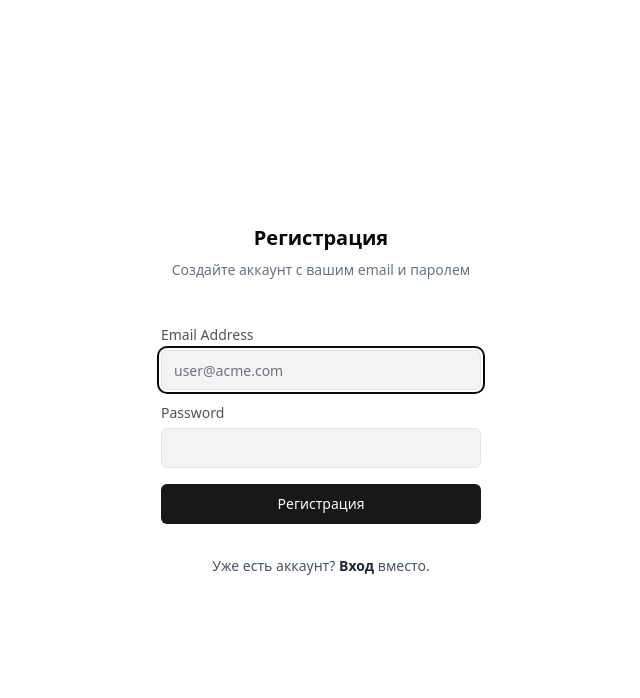
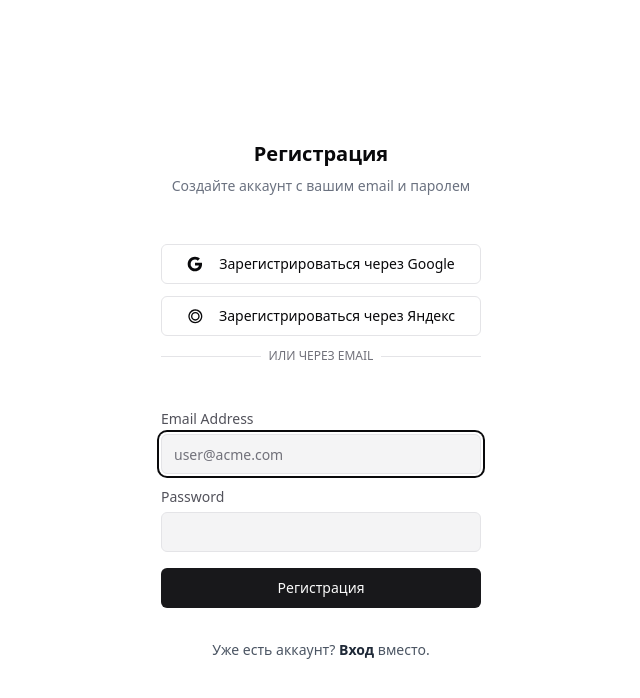
Before and after one commit to Pevznergo/ainew, a Next.js app: page /register in a window 1280 px wide. Shown: the top 698 px of the page, without its empty margins (319-959 px from the left). Built offline with nearby package versions, Linux system fonts and the light colour scheme; no server answers; what bcrypt-ts would draw is missing.

Commit message:
google yandex auth

```diff
--- a/app/(auth)/auth.ts
+++ b/app/(auth)/auth.ts
@@ -1,6 +1,8 @@
 import { compare } from 'bcrypt-ts';
 import NextAuth, { type DefaultSession } from 'next-auth';
 import Credentials from 'next-auth/providers/credentials';
+import Google from 'next-auth/providers/google';
+import Yandex from 'next-auth/providers/yandex';
 import {
   createGuestUser,
   getUser,
@@ -45,6 +47,16 @@ export const {
 } = NextAuth({
   ...authConfig,
   providers: [
+    // OAuth провайдеры (добавляем в начало)
+    Google({
+      clientId: process.env.GOOGLE_CLIENT_ID || '',
+      clientSecret: process.env.GOOGLE_CLIENT_SECRET || '',
+    }),
+    Yandex({
+      clientId: process.env.YANDEX_CLIENT_ID || '',
+      clientSecret: process.env.YANDEX_CLIENT_SECRET || '',
+    }),
+    // Существующие провайдеры
     Credentials({
       credentials: {},
       async authorize({ email, password }: any) {
@@ -82,7 +94,7 @@ export const {
     async jwt({ token, user }) {
       if (user) {
         token.id = user.id as string;
-        token.type = user.type;
+        token.type = user.type || 'regular'; // Устанавливаем тип для OAuth пользователей
       }
 
       return token;
@@ -106,5 +118,12 @@ export const {
       }
       return session;
     },
+    async signIn({ user, account }) {
+      // Устанавливаем тип 'regular' для OAuth пользователей
+      if (account?.provider === 'google' || account?.provider === 'yandex') {
+        user.type = 'regular';
+      }
+      return true;
+    },
   },
 });
--- a/app/(auth)/login/page.tsx
+++ b/app/(auth)/login/page.tsx
@@ -3,8 +3,10 @@
 import Link from 'next/link';
 import { useRouter } from 'next/navigation';
 import { useActionState, useEffect, useState } from 'react';
+import { signIn } from 'next-auth/react';
 import { toast } from '@/components/toast';
 import { gtmEvent } from '@/lib/gtm';
+import { Button } from '@/components/ui/button';
 
 import { AuthForm } from '@/components/auth-form';
 import { SubmitButton } from '@/components/submit-button';
@@ -47,6 +49,17 @@ export default function Page() {
     formAction(formData);
   };
 
+  const handleOAuthSignIn = async (provider: 'google' | 'yandex') => {
+    try {
+      await signIn(provider, { callbackUrl: '/' });
+    } catch (error) {
+      toast({
+        type: 'error',
+        description: `Ошибка при входе через ${provider === 'google' ? 'Google' : 'Яндекс'}`,
+      });
+    }
+  };
+
   return (
     <div className="flex h-dvh w-screen items-start pt-12 md:pt-0 md:items-center justify-center bg-background">
       <div className="w-full max-w-md overflow-hidden rounded-2xl flex flex-col gap-12">
@@ -56,6 +69,67 @@ export default function Page() {
             Используйте ваш email и пароль для входа
           </p>
         </div>
+
+        {/* OAuth кнопки */}
+        <div className="px-4 sm:px-16 space-y-3">
+          <Button
+            type="button"
+            variant="outline"
+            className="w-full"
+            onClick={() => handleOAuthSignIn('google')}
+          >
+            <svg className="w-5 h-5 mr-2" viewBox="0 0 24 24">
+              <path
+                fill="currentColor"
+                d="M22.56 12.25c0-.78-.07-1.53-.2-2.25H12v4.26h5.92c-.26 1.37-1.04 2.53-2.21 3.31v2.77h3.57c2.08-1.92 3.28-4.74 3.28-8.09z"
+              />
+              <path
+                fill="currentColor"
+                d="M12 23c2.97 0 5.46-.98 7.28-2.66l-3.57-2.77c-.98.66-2.23 1.06-3.71 1.06-2.86 0-5.29-1.93-6.16-4.53H2.18v2.84C3.99 20.53 7.7 23 12 23z"
+              />
+              <path
+                fill="currentColor"
+                d="M5.84 14.09c-.22-.66-.35-1.36-.35-2.09s.13-1.43.35-2.09V7.07H2.18C1.43 8.55 1 10.22 1 12s.43 3.45 1.18 4.93l2.85-2.22.81-.62z"
+              />
+              <path
+                fill="currentColor"
+                d="M12 5.38c1.62 0 3.06.56 4.21 1.64l3.15-3.15C17.45 2.09 14.97 1 12 1 7.7 1 3.99 3.47 2.18 7.07l3.66 2.84c.87-2.6 3.3-4.53 6.16-4.53z"
+              />
+            </svg>
+            Войти через Google
+          </Button>
+
+          <Button
+            type="button"
+            variant="outline"
+            className="w-full"
+            onClick={() => handleOAuthSignIn('yandex')}
+          >
+            <svg className="w-5 h-5 mr-2" viewBox="0 0 24 24">
+              <path
+                fill="currentColor"
+                d="M12.5 2C6.7 2 2 6.7 2 12.5S6.7 23 12.5 23 23 18.3 23 12.5 18.3 2 12.5 2zm0 19C7.8 21 4 17.2 4 12.5S7.8 4 12.5 4 21 7.8 21 12.5 17.2 21 12.5 21z"
+              />
+              <path
+                fill="currentColor"
+                d="M12.5 6c-3.6 0-6.5 2.9-6.5 6.5S8.9 19 12.5 19s6.5-2.9 6.5-6.5S16.1 6 12.5 6zm0 11c-2.5 0-4.5-2-4.5-4.5s2-4.5 4.5-4.5 4.5 2 4.5 4.5-2 4.5-4.5 4.5z"
+              />
+            </svg>
+            Войти через Яндекс
+          </Button>
+
+          <div className="relative">
+            <div className="absolute inset-0 flex items-center">
+              <span className="w-full border-t" />
+            </div>
+            <div className="relative flex justify-center text-xs uppercase">
+              <span className="bg-background px-2 text-muted-foreground">
+                Или через email
+              </span>
+            </div>
+          </div>
+        </div>
+
         <AuthForm action={handleSubmit} defaultEmail={email}>
           <SubmitButton isSuccessful={isSuccessful}>Вход</SubmitButton>
           <p className="text-center text-sm text-gray-600 mt-4 dark:text-zinc-400">
--- a/app/(auth)/register/page.tsx
+++ b/app/(auth)/register/page.tsx
@@ -3,9 +3,11 @@
 import Link from 'next/link';
 import { useRouter } from 'next/navigation';
 import { useActionState, useEffect, useState, useCallback } from 'react';
+import { signIn } from 'next-auth/react';
 
 import { AuthForm } from '@/components/auth-form';
 import { SubmitButton } from '@/components/submit-button';
+import { Button } from '@/components/ui/button';
 import { gtmEvent } from '@/lib/gtm';
 
 import { register, type RegisterActionState } from '../actions';
@@ -89,6 +91,17 @@ export default function Page() {
     }
   };
 
+  const handleOAuthSignIn = async (provider: 'google' | 'yandex') => {
+    try {
+      await signIn(provider, { callbackUrl: '/' });
+    } catch (error) {
+      toast({
+        type: 'error',
+        description: `Ошибка при регистрации через ${provider === 'google' ? 'Google' : 'Яндекс'}`,
+      });
+    }
+  };
+
   return (
     <div className="flex h-dvh w-screen items-start pt-12 md:pt-0 md:items-center justify-center bg-background">
       <div className="w-full max-w-md overflow-hidden rounded-2xl gap-12 flex flex-col">
@@ -100,6 +113,67 @@ export default function Page() {
             Создайте аккаунт с вашим email и паролем
           </p>
         </div>
+
+        {/* OAuth кнопки */}
+        <div className="px-4 sm:px-16 space-y-3">
+          <Button
+            type="button"
+            variant="outline"
+            className="w-full"
+            onClick={() => handleOAuthSignIn('google')}
+          >
+            <svg className="w-5 h-5 mr-2" viewBox="0 0 24 24">
+              <path
+                fill="currentColor"
+                d="M22.56 12.25c0-.78-.07-1.53-.2-2.25H12v4.26h5.92c-.26 1.37-1.04 2.53-2.21 3.31v2.77h3.57c2.08-1.92 3.28-4.74 3.28-8.09z"
+              />
+              <path
+                fill="currentColor"
+                d="M12 23c2.97 0 5.46-.98 7.28-2.66l-3.57-2.77c-.98.66-2.23 1.06-3.71 1.06-2.86 0-5.29-1.93-6.16-4.53H2.18v2.84C3.99 20.53 7.7 23 12 23z"
+              />
+              <path
+                fill="currentColor"
+                d="M5.84 14.09c-.22-.66-.35-1.36-.35-2.09s.13-1.43.35-2.09V7.07H2.18C1.43 8.55 1 10.22 1 12s.43 3.45 1.18 4.93l2.85-2.22.81-.62z"
+              />
+              <path
+                fill="currentColor"
+                d="M12 5.38c1.62 0 3.06.56 4.21 1.64l3.15-3.15C17.45 2.09 14.97 1 12 1 7.7 1 3.99 3.47 2.18 7.07l3.66 2.84c.87-2.6 3.3-4.53 6.16-4.53z"
+              />
+            </svg>
+            Зарегистрироваться через Google
+          </Button>
+
+          <Button
+            type="button"
+            variant="outline"
+            className="w-full"
+            onClick={() => handleOAuthSignIn('yandex')}
+          >
+            <svg className="w-5 h-5 mr-2" viewBox="0 0 24 24">
+              <path
+                fill="currentColor"
+                d="M12.5 2C6.7 2 2 6.7 2 12.5S6.7 23 12.5 23 23 18.3 23 12.5 18.3 2 12.5 2zm0 19C7.8 21 4 17.2 4 12.5S7.8 4 12.5 4 21 7.8 21 12.5 17.2 21 12.5 21z"
+              />
+              <path
+                fill="currentColor"
+                d="M12.5 6c-3.6 0-6.5 2.9-6.5 6.5S8.9 19 12.5 19s6.5-2.9 6.5-6.5S16.1 6 12.5 6zm0 11c-2.5 0-4.5-2-4.5-4.5s2-4.5 4.5-4.5 4.5 2 4.5 4.5-2 4.5-4.5 4.5z"
+              />
+            </svg>
+            Зарегистрироваться через Яндекс
+          </Button>
+
+          <div className="relative">
+            <div className="absolute inset-0 flex items-center">
+              <span className="w-full border-t" />
+            </div>
+            <div className="relative flex justify-center text-xs uppercase">
+              <span className="bg-background px-2 text-muted-foreground">
+                Или через email
+              </span>
+            </div>
+          </div>
+        </div>
+
         <AuthForm action={handleSubmit} defaultEmail={email}>
           <SubmitButton isSuccessful={isSuccessful}>Регистрация</SubmitButton>
           <p className="text-center text-sm text-gray-600 mt-4 dark:text-zinc-400">
--- a/package.json
+++ b/package.json
@@ -28,6 +28,8 @@
     "@ai-sdk/provider": "2.0.0-beta.1",
     "@ai-sdk/react": "^2.0.0-beta.30",
     "@ai-sdk/xai": "^2.0.0-beta.2",
+    "@auth/core": "^0.40.0",
+    "@auth/drizzle-adapter": "^1.10.0",
     "@codemirror/lang-javascript": "^6.2.2",
     "@codemirror/lang-python": "^6.1.6",
     "@codemirror/state": "^6.5.0",
```
Also changed, not shown: 1 other file (tests, documents, lock files or other folders).
